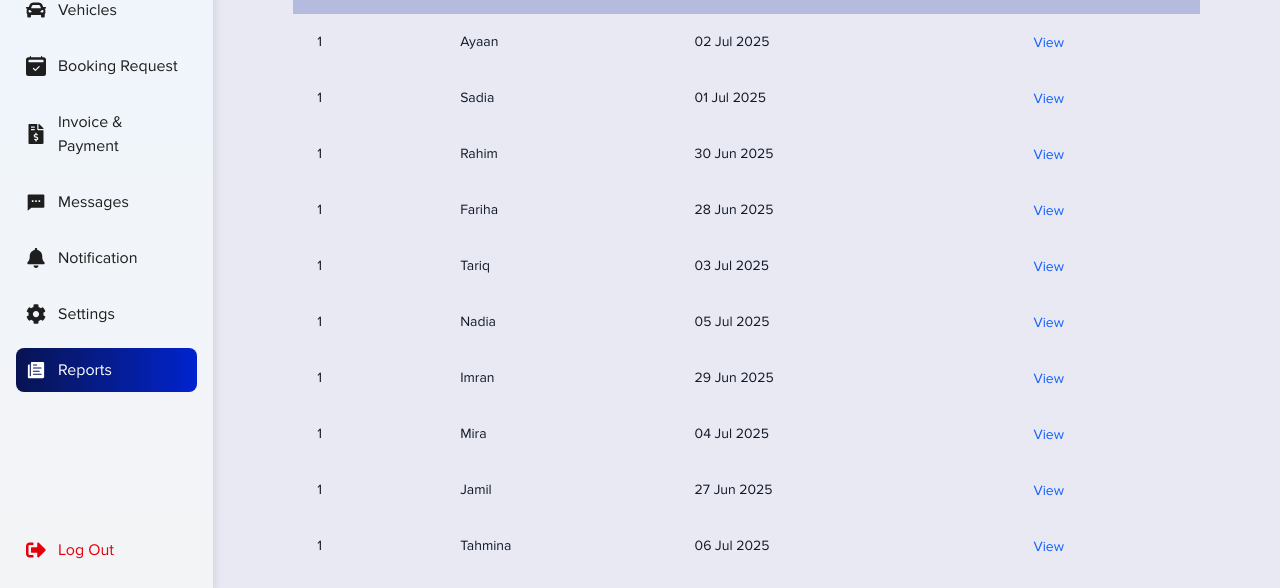
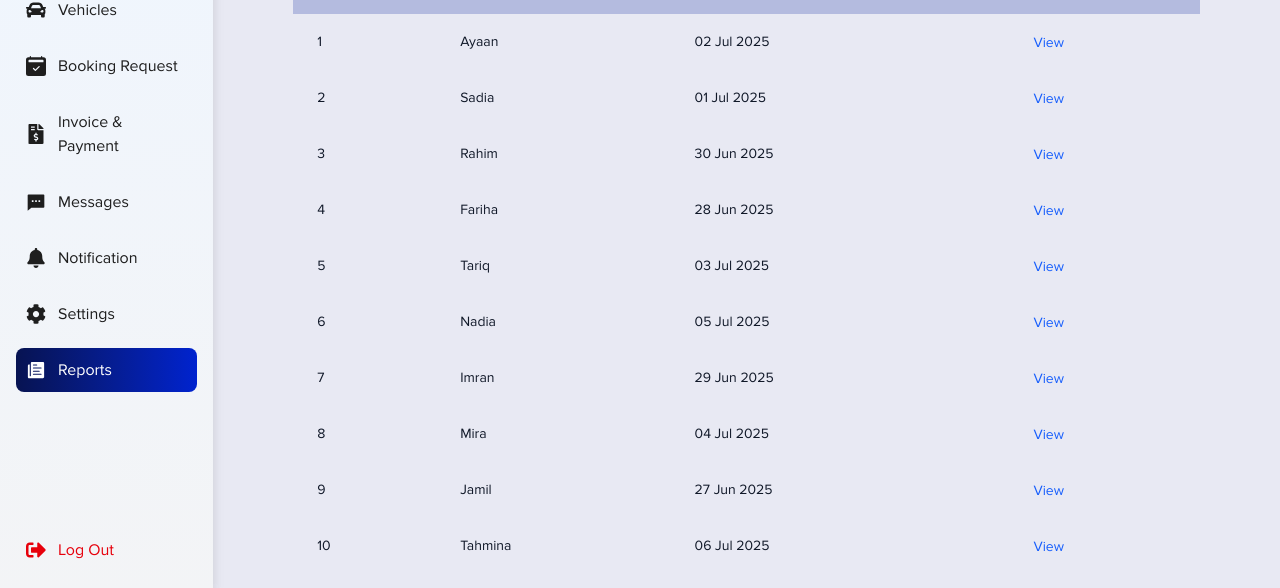
Before and after one commit to muhammadAbdulMannan2022/SlF-Drive, a React (Vite) app: page /dashboard/reports in a window 1280 px wide. Shown: the part 212-800 px from the top of the page. Built offline with nearby package versions, Linux system fonts and the light colour scheme.

Commit message:
loasjdfl

```diff
--- a/src/pages/Reports/Reports.jsx
+++ b/src/pages/Reports/Reports.jsx
@@ -258,7 +258,7 @@ const Reports = () => {
                 {filteredData.map((report, index) => (
                   <tr key={report.id} className={`transition-colors`}>
                     <td className="py-4 px-6 text-gray-900 text-sm whitespace-nowrap">
-                      1
+                      {report.id}
                     </td>
                     <td className="py-4 px-6 text-gray-900 text-sm whitespace-nowrap">
                       {report.username}
```
